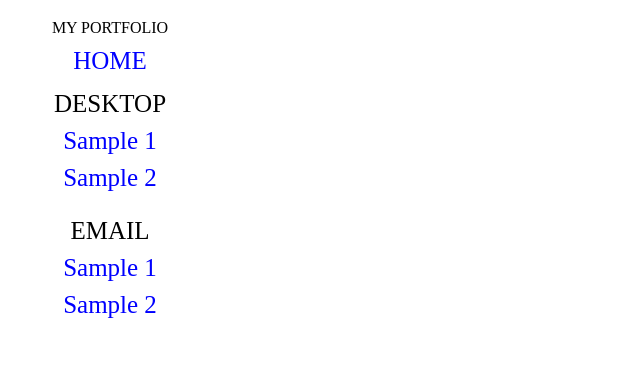
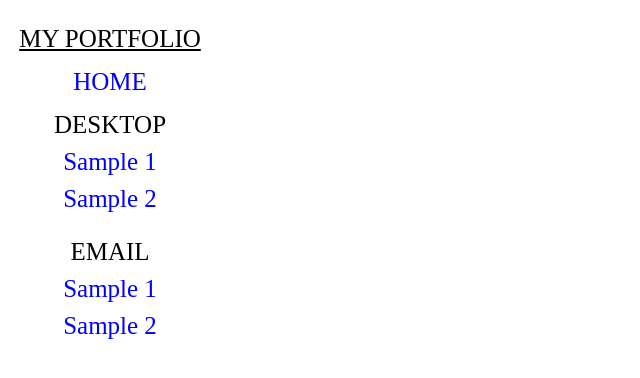
Before and after one commit to nuumu/nuumu.github.io, a Jekyll site: the page m-index.html, which Jekyll copies as it is, in a window 1280 px wide. Shown: the top 378 px of the page, without its empty margins (0-640 px from the left). Built offline with Jekyll 4.4.1, drawn with Linux system fonts in a browser that asks for light colours; nearby versions of some CDN libraries; library files that are not in the unit come from our copies.

Commit message:
Update m-index.html

```diff
--- a/m-index.html
+++ b/m-index.html
@@ -41,12 +41,15 @@ h1 {
 	font-size: 25px;
 	padding: 6px 0;
 }
+.underline {
+	text-decoration: underline;
+	}
 </style>
 </head>
 
 <body>
     <nav class="sidenav center">
-MY PORTFOLIO
+	    <h1 class="underline">MY PORTFOLIO</h1>
 
         <h1><a href="index.html">HOME</a></h1>
         <h1>DESKTOP</h1>
```
